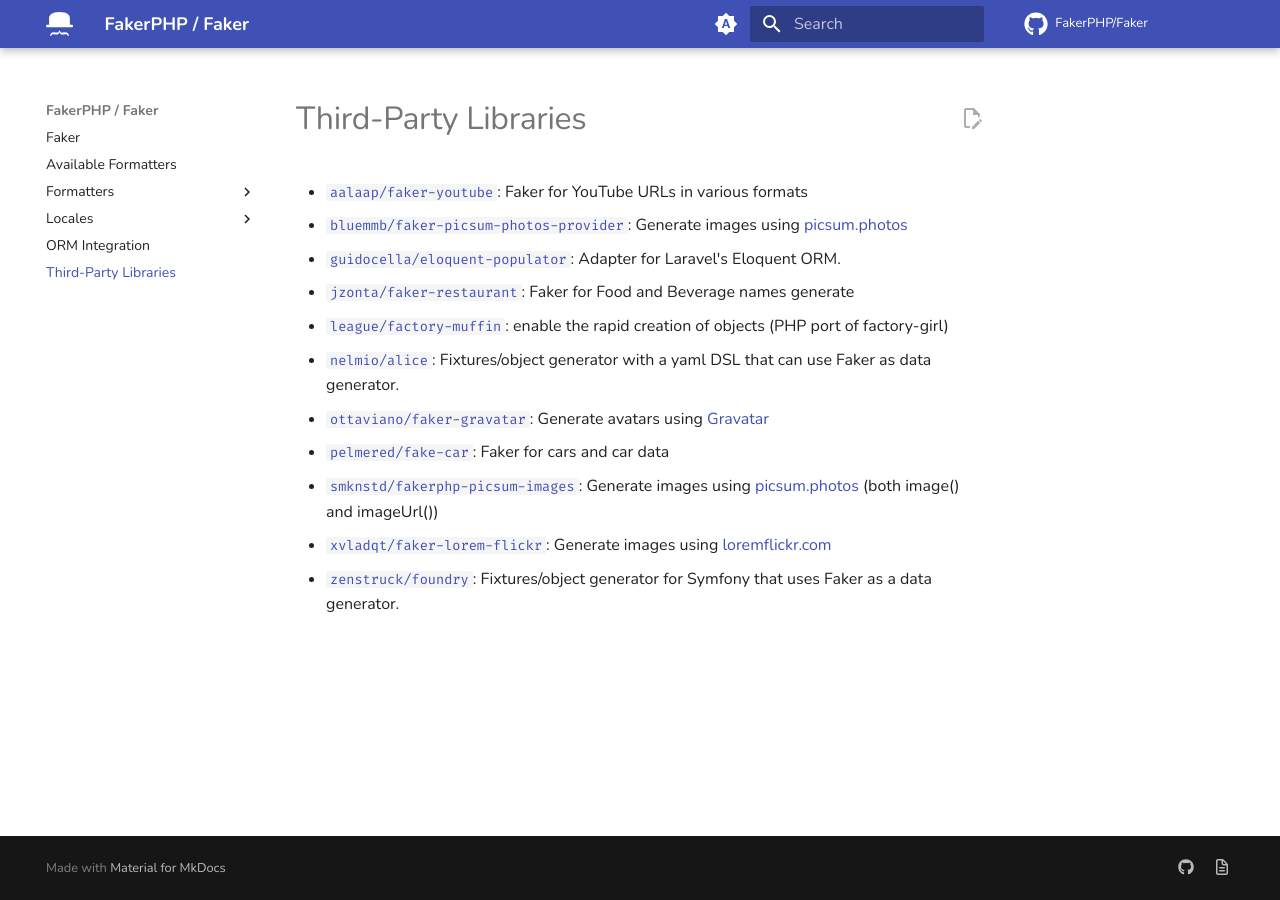
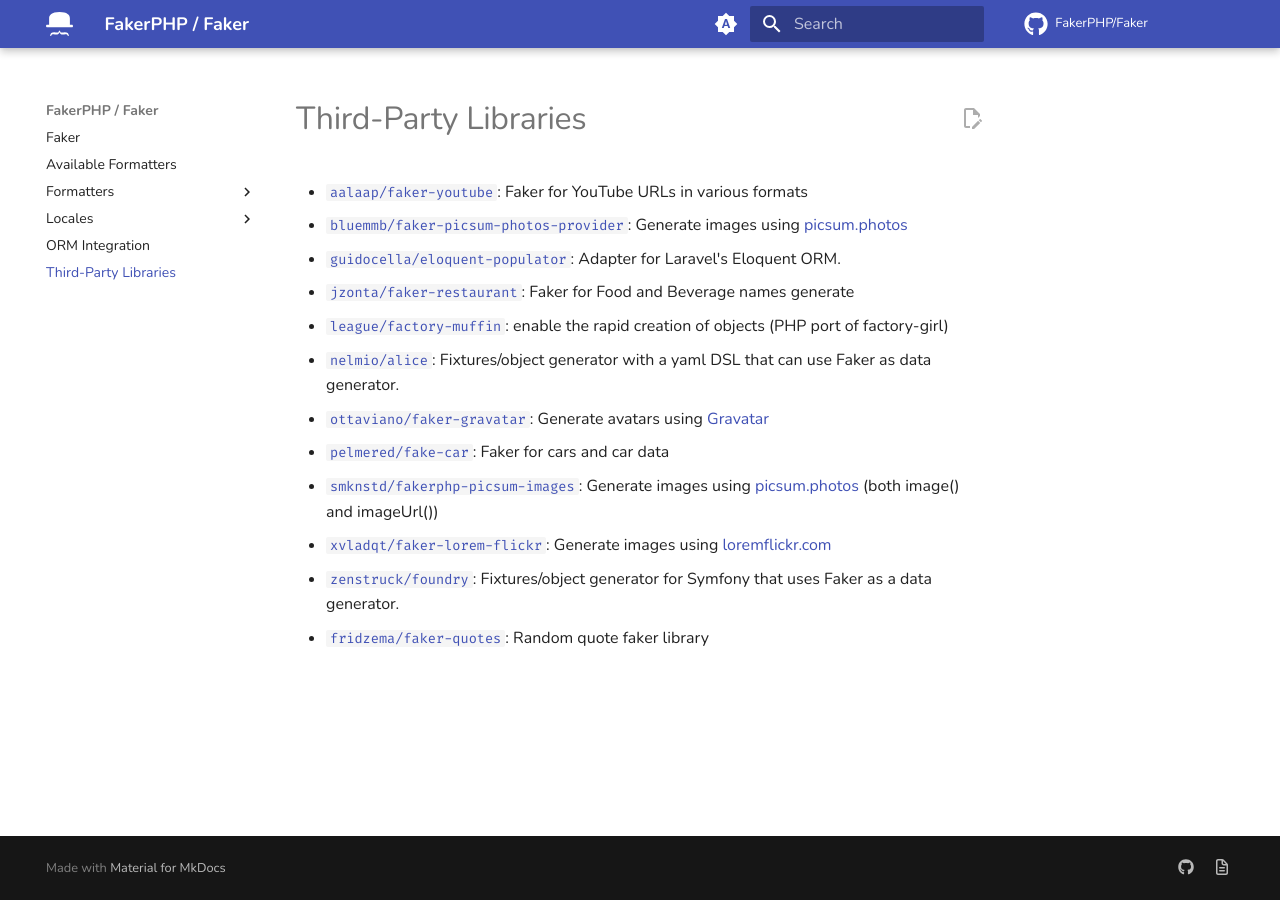
Before and after one commit to FakerPHP/fakerphp.github.io, an MkDocs documentation site: the page built from docs/third-party.md, in a window 1280 px wide. Built offline with MkDocs 1.6.1 and Material for MkDocs 9.7.7, drawn with Linux system fonts in a browser that asks for light colours; nearby versions of some CDN libraries; comment, search, counter and statistics services are not loaded.

Commit message:
Update third-party.md
Every great idea starts with a single quote—welcome to the beginning of endless inspiration and laughter with Faker Quotes 1.0!

```diff
--- a/docs/third-party.md
+++ b/docs/third-party.md
@@ -11,3 +11,4 @@
 - [`smknstd/fakerphp-picsum-images`](https://github.com/smknstd/fakerphp-picsum-images): Generate images using [picsum.photos](http://picsum.photos/) (both image() and imageUrl())
 - [`xvladqt/faker-lorem-flickr`](https://github.com/xvladxtremal/Faker-LoremFlickr): Generate images using [loremflickr.com](http://loremflickr.com/)
 - [`zenstruck/foundry`](https://github.com/zenstruck/foundry): Fixtures/object generator for Symfony that uses Faker as a data generator.
+- [`fridzema/faker-quotes`](https://github.com/fridzema/faker-quotes): Random quote faker library
```
